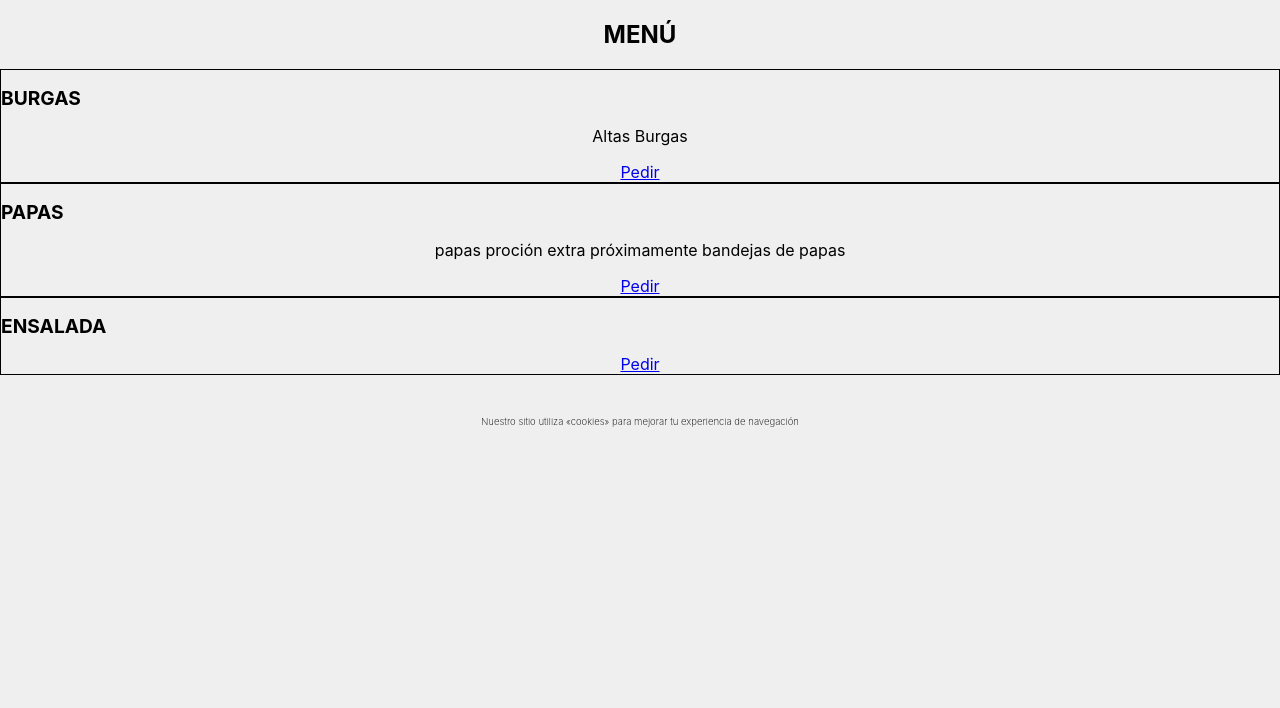
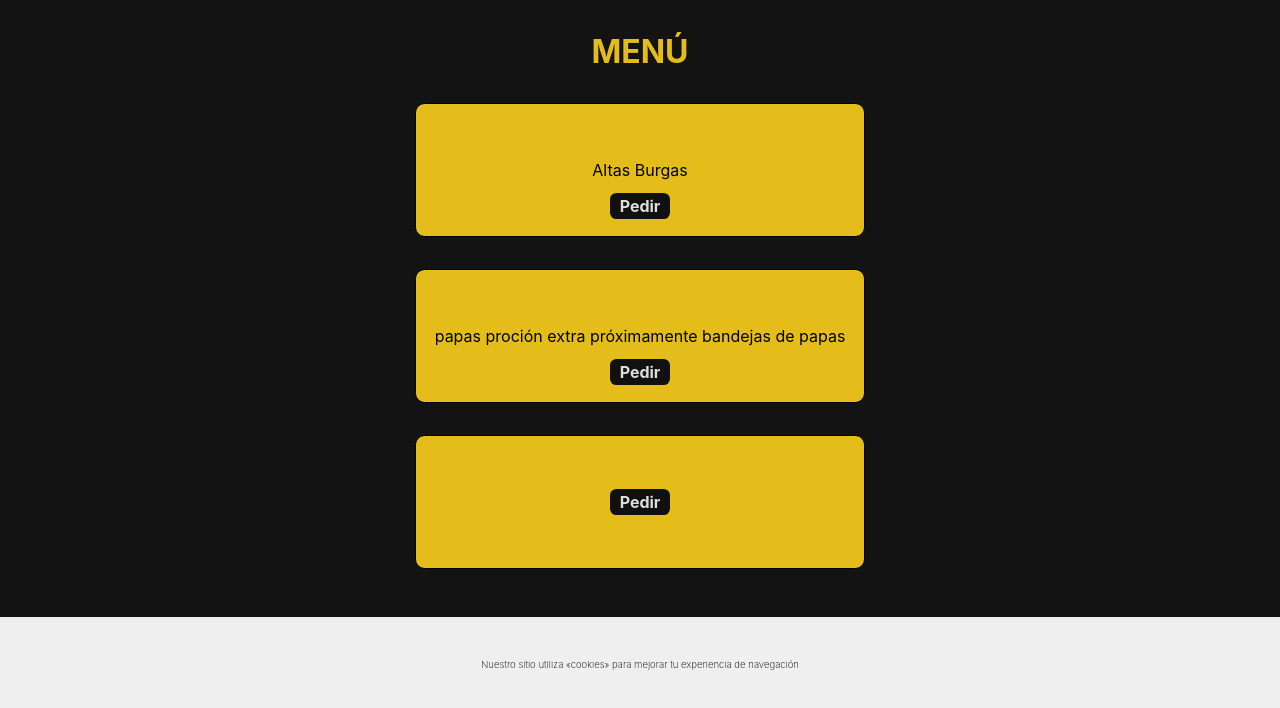
Before and after one commit to nahucham18/Harlem, a React (Create React App) app in the folder harlem/: page /menu in a window 1280 px wide. Shown: the top 708 px of the page. Built offline with nearby package versions, Linux system fonts and the light colour scheme.

Commit message:
Estilos al componente Menu y MenuOption

```diff
--- a/harlem/src/components/MenuOption/MenuOption.module.css
+++ b/harlem/src/components/MenuOption/MenuOption.module.css
@@ -1,13 +1,37 @@
 .container {
+    background-color: #E5BD1A;
     border: 1px solid black;
+    min-height: 100px;
+    margin: 2rem auto;
+    padding: 1rem;
+    margin-top: 0;
+    border-radius: 0.6rem;
+    -webkit-border-radius: 0.6rem;
+    -moz-border-radius: 0.6rem;
+    -ms-border-radius: 0.6rem;
+    -o-border-radius: 0.6rem;
+}
 
+
+
+.option{
+    font-size: 1.2rem;
+    color: #E5BD1A;
+    opacity: 1;
+    border: none;
+    width: fit-content;
     margin: 0 auto;
 }
 
-.option{
-    font-size: 1.2rem;
-    color: black;
-    opacity: 1;
-    border: none;
-    width: fit-content;
+.link{
+    color: #ddd;
+    font-weight: 700;
+    text-decoration: none;
+    background-color: #111;
+    padding: 0.2rem 0.6rem;
+    border-radius: 0.4rem;
+    -webkit-border-radius: 0.4rem;
+    -moz-border-radius: 0.4rem;
+    -ms-border-radius: 0.4rem;
+    -o-border-radius: 0.4rem;
 }
--- a/harlem/src/views/Menu/Menu.jsx
+++ b/harlem/src/views/Menu/Menu.jsx
@@ -6,7 +6,9 @@ import style from './Menu.module.css'
 const Menu = () =>{
     return (
         <div className={style.container}>
-            <h2>MENÚ</h2>
+
+            <h2 className={style.title}>MENÚ</h2>
+            <div className={style.divOptions}>
             {
                 dataMenuOption.map((option)=>{
                     return(
@@ -16,9 +18,9 @@ const Menu = () =>{
                                 option={option.option}
                                 description={option.description}
                                     />
-                    )
-                })
+                )})
             }
+            </div>
         </div>
     )
 }
--- a/harlem/src/views/Menu/Menu.module.css
+++ b/harlem/src/views/Menu/Menu.module.css
@@ -0,0 +1,19 @@
+.container{
+    background-color: #131313;
+    padding: 1rem;
+}
+
+.title{
+    color: #E5BD1A;
+    padding: 1rem;
+    width: fit-content;
+    margin: 0 auto;
+    font-size: 2rem;
+}
+
+.divOptions{
+    min-width: 340px;
+    width: 90%;
+    max-width: 450px;
+    margin: 1rem auto;
+}
```
